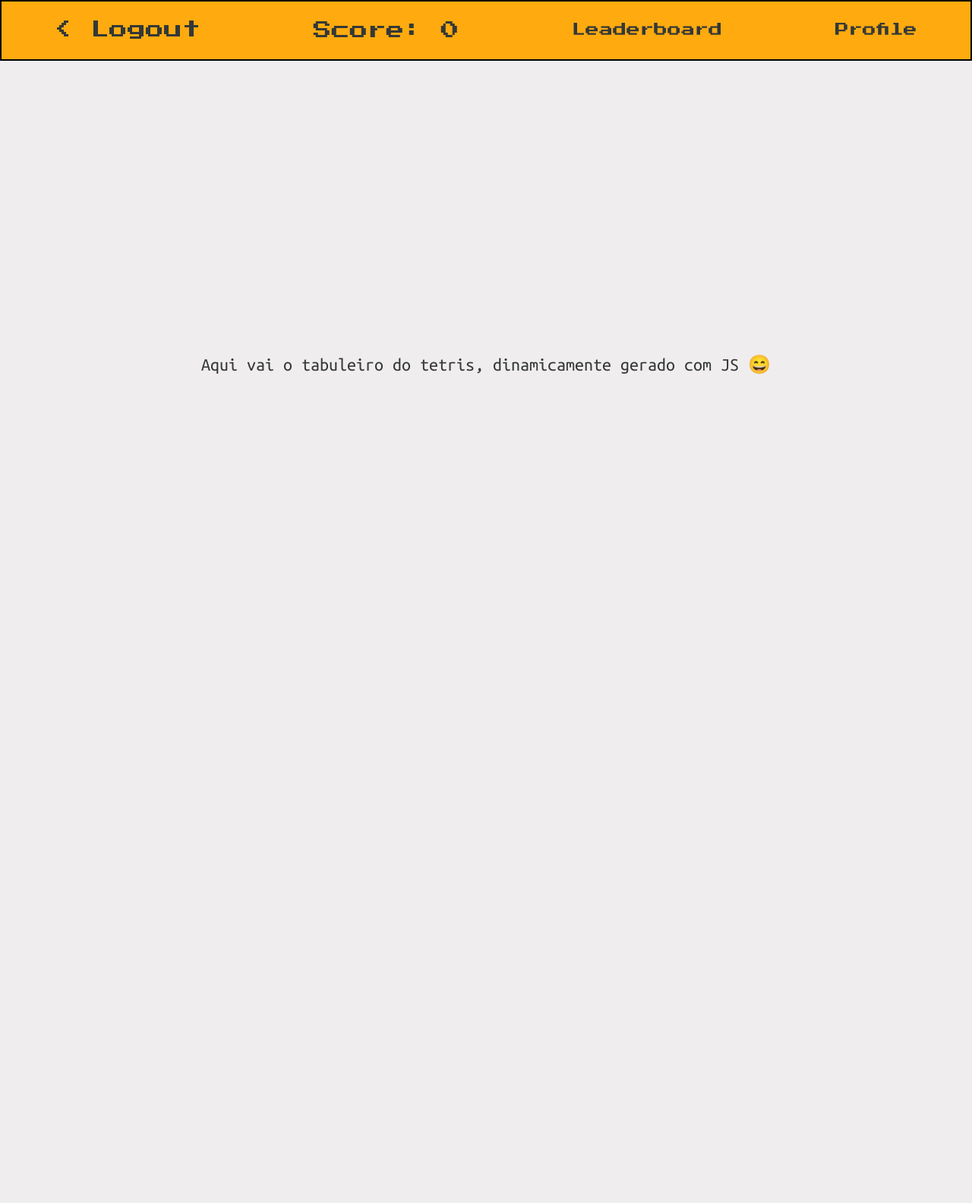
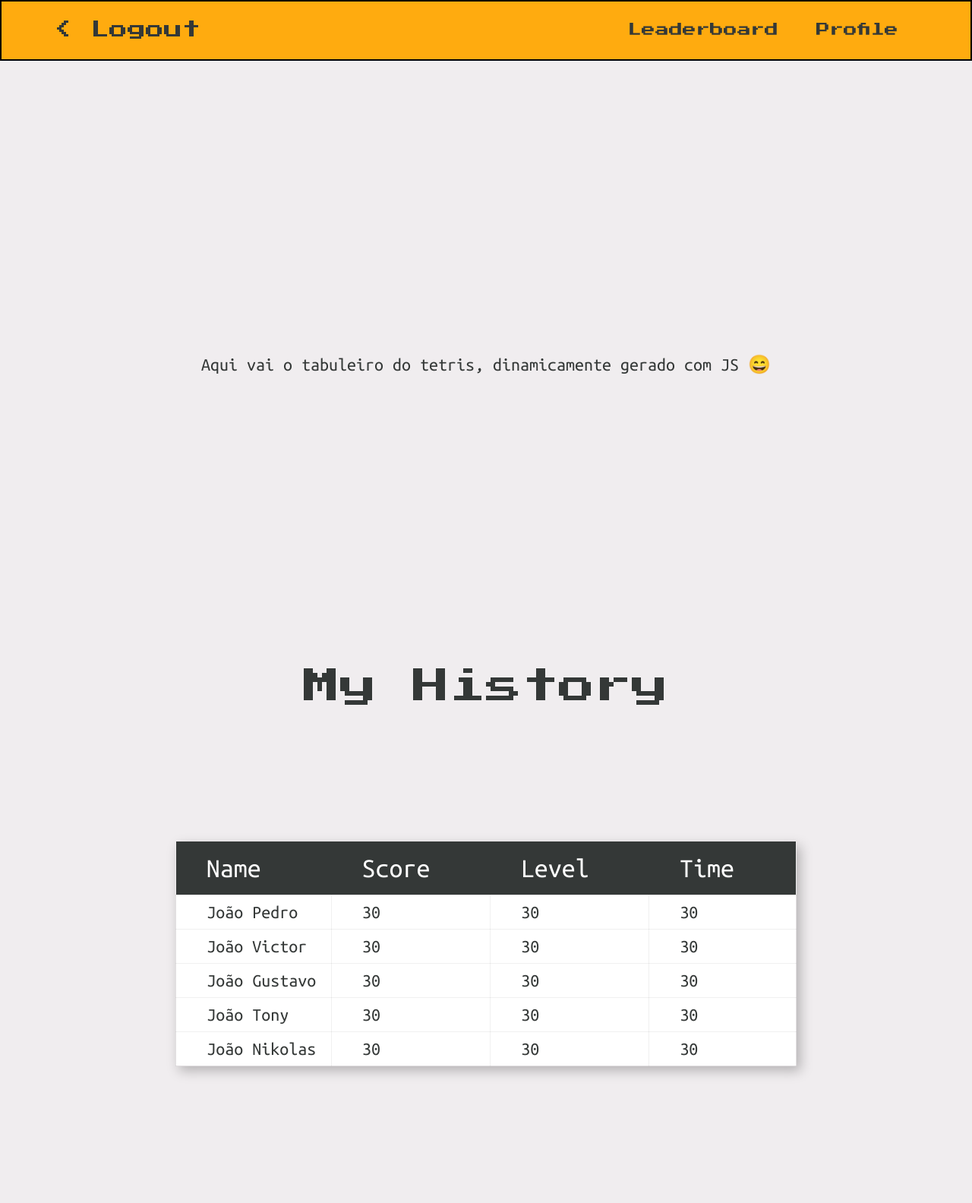
Before and after one commit to VictorGom3s/rolling-tetris, a PHP site: page /pages/game.html in a window 1280 px wide. Shown: the whole page at 76% size. Before the commit the page ends 493 px from the top, so only its background shows below. Run offline with PHP 8.4, Linux system fonts and the light colour scheme.

Commit message:
Some more front-end work

```diff
--- a/assets/css/form.css
+++ b/assets/css/form.css
@@ -9,6 +9,7 @@
   color: var(--text-color);
   font-size: 1.325rem;
   transition: 0.2s;
+  background-color: var(--bg-color);
 }
 
 .col-7 .input {
--- a/assets/css/header.css
+++ b/assets/css/header.css
@@ -16,6 +16,10 @@
   font-size: 1.125rem;
 }
 
+.header .menu-item {
+  margin: 0 25px;
+}
+
 @media (max-width: 600px) {
   .header {
     height: 120px;
--- a/assets/css/profile.css
+++ b/assets/css/profile.css
@@ -4,3 +4,7 @@
 @import url("./typography.css");
 @import url("./form.css");
 @import url("./header.css");
+
+.title {
+  margin: 70px 0;
+}
--- a/assets/css/table.css
+++ b/assets/css/table.css
@@ -1,9 +1,7 @@
 table {
   border-collapse: collapse;
   position: relative;
-  margin-left: 180px;
-  margin-top: 180px;
-  margin-right: 180px;
+  margin: 180px;
   box-shadow: 5px 6px 15px rgba(0, 0, 0, 0.25);
 }
 
--- a/pages/game.html
+++ b/pages/game.html
@@ -20,15 +20,14 @@
           <li>
             <a href="./../index.html">&lt; Logout</a>
           </li>
-          <li>
-            <p>Score: 0</p>
-          </li>
-          <li>
-            <a class="small" href="./leaderboard.html">Leaderboard </a>
-          </li>
-          <li>
-            <a class="small" href="./profile.html">Profile</a>
-          </li>
+          <span class="flex">
+            <li class="menu-item">
+              <a class="small" href="./leaderboard.html">Leaderboard </a>
+            </li>
+            <li class="menu-item">
+              <a class="small" href="./profile.html">Profile</a>
+            </li>
+          </span>
         </ul>
       </header>
 
@@ -36,5 +35,55 @@
         <h2>Aqui vai o tabuleiro do tetris, dinamicamente gerado com JS 😄</h2>
       </div>
     </main>
+
+    <section>
+      <div class="container">
+        <h1 class="text-center">My History</h1>
+        <div class="flex">
+          <table>
+            <thead>
+              <tr>
+                <th>Name</th>
+                <th>Score</th>
+                <th>Level</th>
+                <th>Time</th>
+              </tr>
+            </thead>
+            <tbody>
+              <tr>
+                <td>João Pedro</td>
+                <td>30</td>
+                <td>30</td>
+                <td>30</td>
+              </tr>
+              <tr>
+                <td>João Victor</td>
+                <td>30</td>
+                <td>30</td>
+                <td>30</td>
+              </tr>
+              <tr>
+                <td>João Gustavo</td>
+                <td>30</td>
+                <td>30</td>
+                <td>30</td>
+              </tr>
+              <tr>
+                <td>João Tony</td>
+                <td>30</td>
+                <td>30</td>
+                <td>30</td>
+              </tr>
+              <tr>
+                <td>João Nikolas</td>
+                <td>30</td>
+                <td>30</td>
+                <td>30</td>
+              </tr>
+            </tbody>
+          </table>
+        </div>
+      </div>
+    </section>
   </body>
 </html>
--- a/pages/login.html
+++ b/pages/login.html
@@ -46,7 +46,6 @@
                 <input
                   type="password"
                   placeholder="Password"
-                  pattern="(?=.*\d)(?=.*[a-z])(?=.*[A-Z]).{8,}"
                   class="input"
                   required
                 />
```
Also changed, not shown: pages/leaderboard.html (+10 -4 lines), pages/profile.html (+8 -21 lines).
